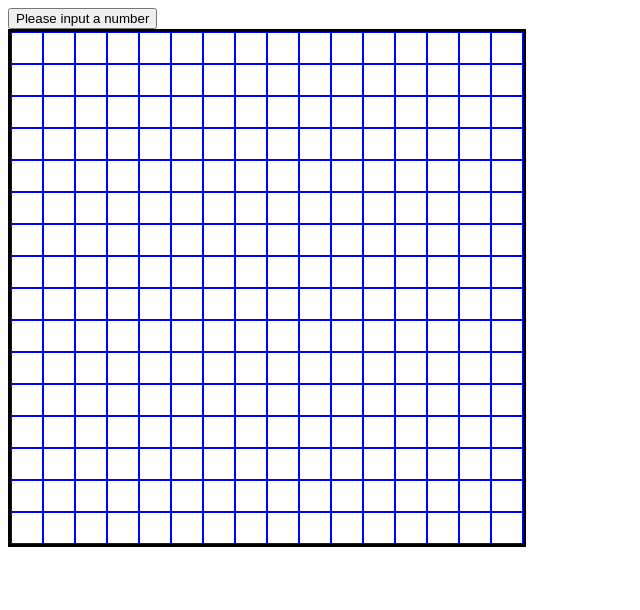
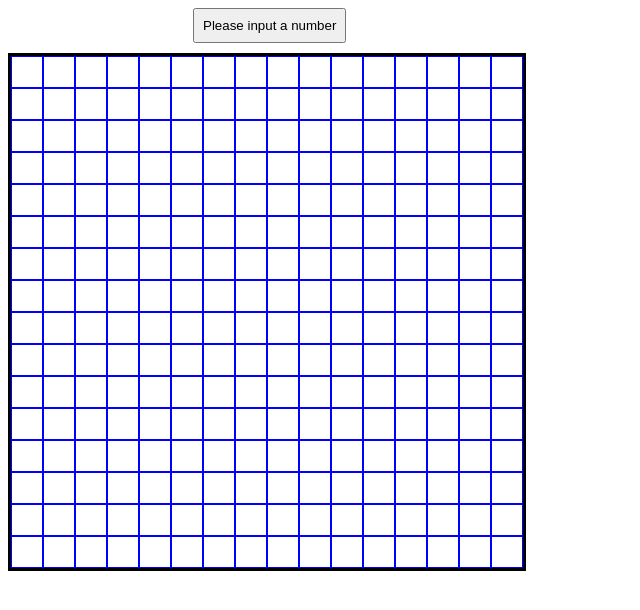
Before and after one commit to Samuel-Hogan/TOP-Etch-a-Sketch, a plain HTML site: page index.html in a window 1280 px wide. Shown: the whole page, without its empty margins (0-640 px from the left). Drawn offline with Linux system fonts and the light colour scheme.

Commit message:
styled the botton.

```diff
--- a/style.css
+++ b/style.css
@@ -16,3 +16,9 @@
 .box:hover {
     background-color: blue;
 }
+
+#button {
+    margin-left: 185px;
+    margin-bottom: 10px;
+    padding: 8px;
+}
```
